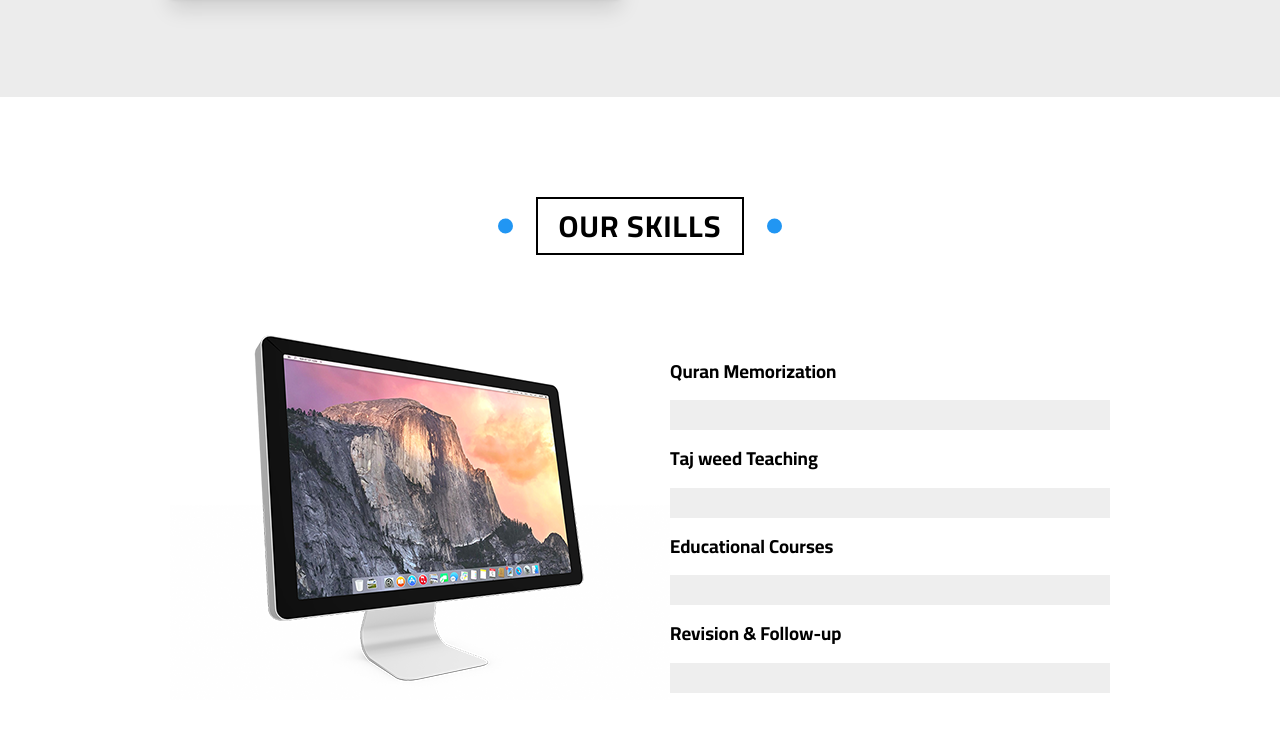
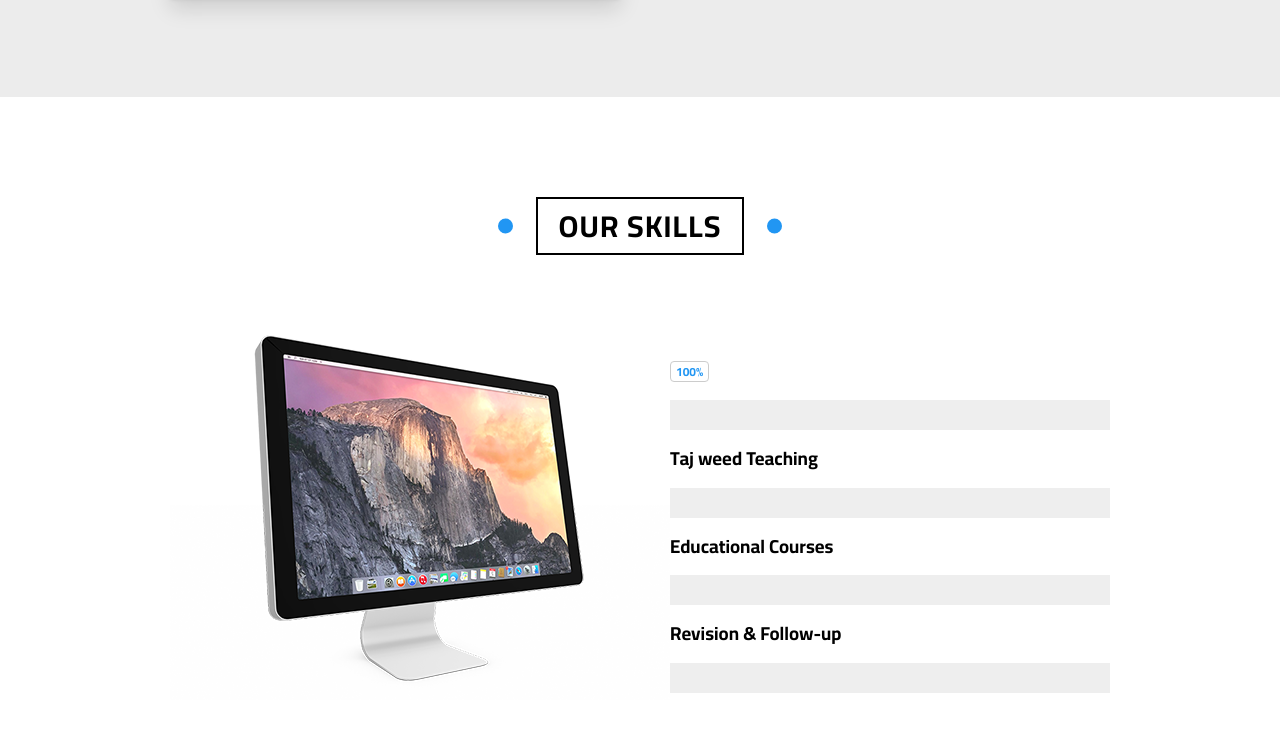
Before and after one commit to ahmed-ibrahim1998/IBN-Eljazeri-Website, a plain HTML site: page index.html in a window 1280 px wide. Shown: the part 11200-11932 px from the top of the page. Drawn offline with Linux system fonts and the light colour scheme.

Commit message:
edit in SKILLS

```diff
--- a/index.html
+++ b/index.html
@@ -761,7 +761,7 @@
           <img src="images/skills.png" alt="skills" />
           <div class="skills">
             <div class="skill">
-              <h3 data-lang="Quran Memorization"><span>100%</span></h3>
+              <h3 data-lang="Q"><span>100%</span></h3>
               <div class="the-progress">
                 <span class="progress" style="width: 0" data-width="80%"></span>
               </div>
--- a/languages/ar.json
+++ b/languages/ar.json
@@ -64,6 +64,7 @@
   "Online Learning": "التعليم عن بُعد",
   "Teacher Training & Qualification": "إعداد وتأهيل المعلمين",
   "Revision & Follow-up": "المراجعة والمتابعة",
+  "Q": "الم",
   "links text services": "التفاصيل",
   "// Comment16": "Services End",
   "// Comment17": "Our Skills Start",
```
